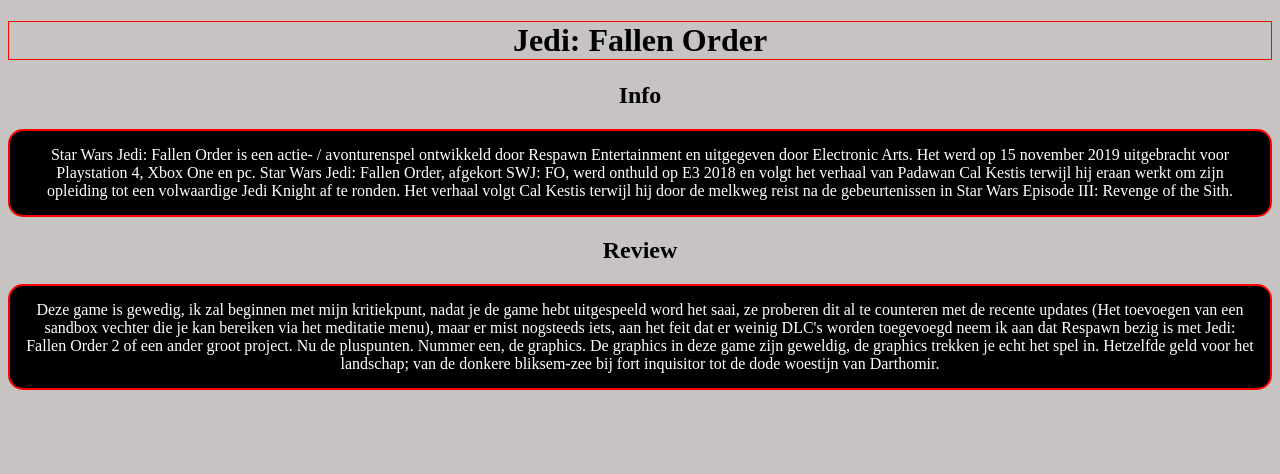
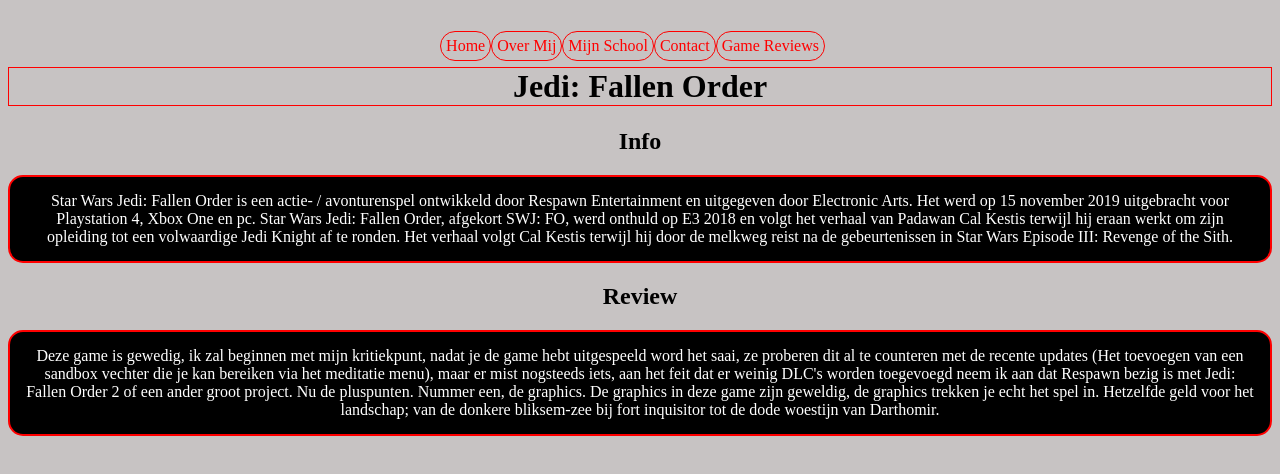
Before and after one commit to JonathanDekker/jonaaaathandekker.github.io, a plain HTML site: page fallenorder.html in a window 1280 px wide. Drawn offline with Linux system fonts and the light colour scheme.

Commit message:
Update fallenorder.html

```diff
--- a/fallenorder.html
+++ b/fallenorder.html
@@ -6,6 +6,13 @@
     <title>Review - Fallen Order</title>
   </head>
   <body>
+    <ul>
+      <li><a href="index.html">Home</a></li>
+      <li><a href="overmij.html">Over Mij</a></li>
+      <li><a href="school.html">Mijn School</a></li>
+      <li><a href="contact.html">Contact</a></li>
+      <li><a href ="reviews.html">Game Reviews</a></li>
+    </ul>
 <h1>Jedi: Fallen Order</h1>
 <h2>Info</h2>
 <p>Star Wars Jedi: Fallen Order is een actie- / avonturenspel ontwikkeld door Respawn Entertainment en uitgegeven door Electronic Arts. Het werd op 15 november 2019 uitgebracht voor Playstation 4, Xbox One en pc. Star Wars Jedi: Fallen Order, afgekort SWJ: FO, werd onthuld op E3 2018 en volgt het verhaal van Padawan Cal Kestis terwijl hij eraan werkt om zijn opleiding tot een volwaardige Jedi Knight af te ronden. Het verhaal volgt Cal Kestis terwijl hij door de melkweg reist na de gebeurtenissen in Star Wars Episode III: Revenge of the Sith.</p>
```
